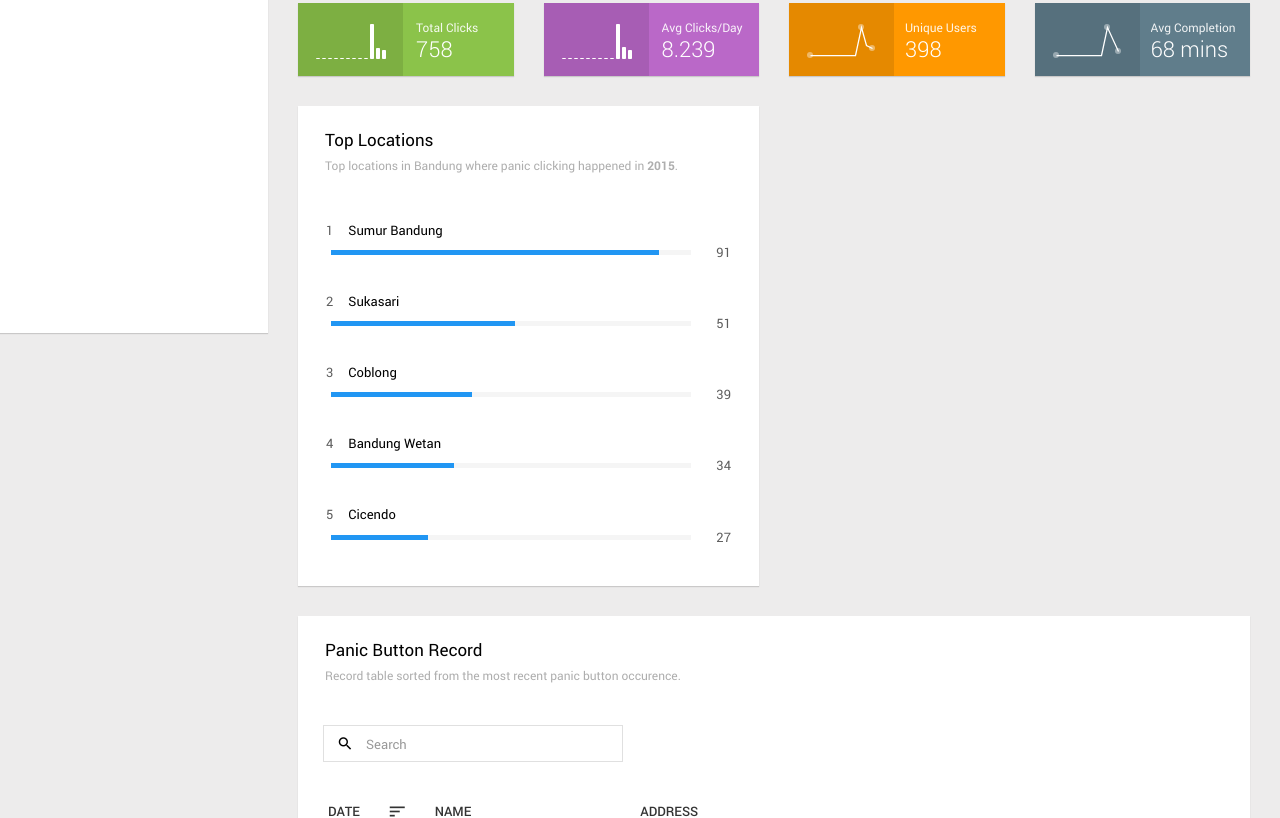
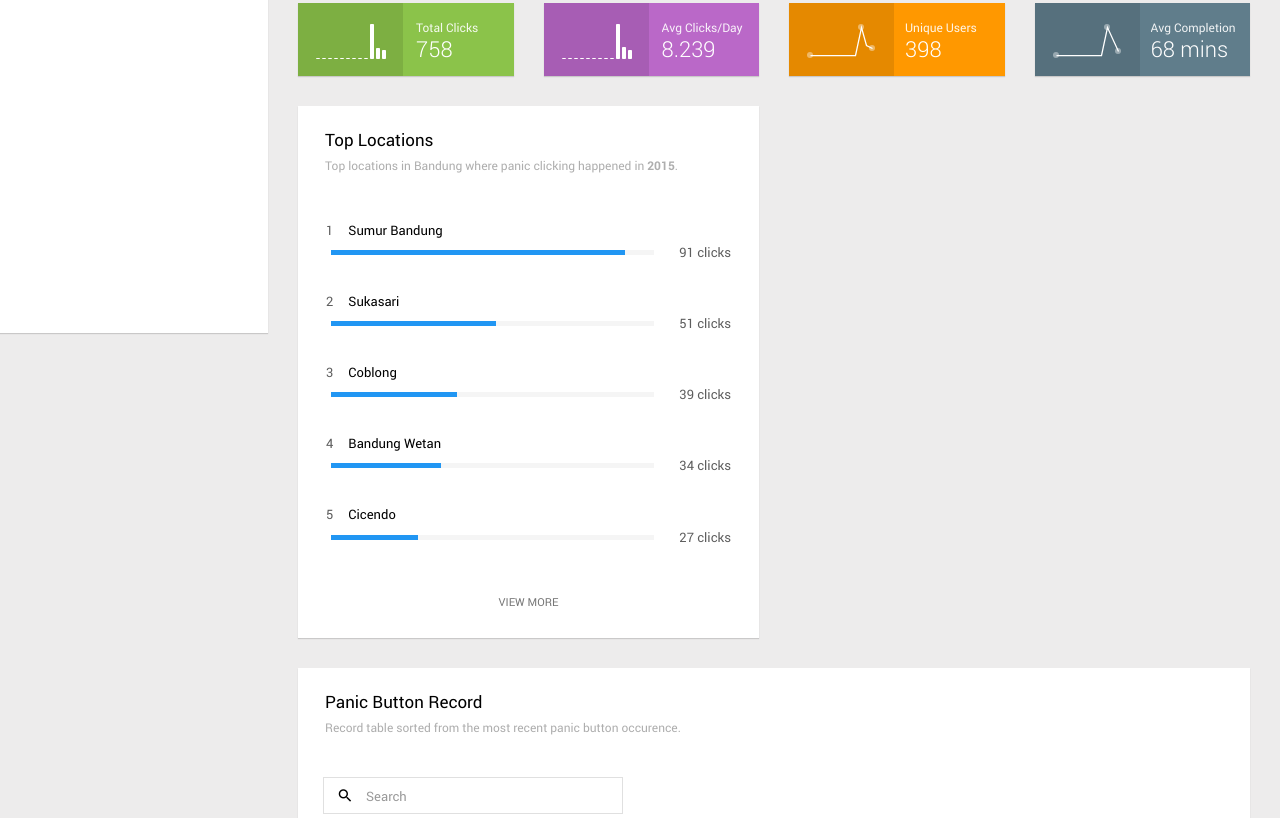
Before and after one commit to girikuncoro/bandung-juara, a plain HTML site: page index.html in a window 1280 px wide. Shown: the part 467-1285 px from the top of the page. Drawn offline with Linux system fonts and the light colour scheme.

Commit message:
Added click handler for generating top locations list

```diff
--- a/index.html
+++ b/index.html
@@ -175,10 +175,11 @@
                         <h2>Top Locations<small>Top locations in Bandung where panic clicking happened in <b>2015</b>.</small></h2>
                     </div>
 
-                  <div class="list-group">
+                    <div class="list-group" id="card-locations">
                         <div class="lg-body">
                             <div class="p-5" id="top-locations">
                             </div>
+                            <a class="view-more locations show-more" href="#card-locations">View More</a>
                         </div>
                     </div>
                   </div>
--- a/js/app-2.js
+++ b/js/app-2.js
@@ -240,16 +240,36 @@ function sortDistricts(districts) {
 }
 
 function populateLocation(sortedDistricts, total=5) {
-  console.log(sortedDistricts);
   // default top 5 locations
+  var maxShow = 10;
+
   for(var i = 0; i < total; i++) {
+    appendDistrict(sortedDistricts[i], i);
+  }
+
+  $('.show-more').on('click', function() {
+    if($(this).hasClass('show-less')) {
+      for(var i = total; i < maxShow; i++) {
+        $("#top-locations div.list-group-item").last().remove();
+      }
+      $(this).removeClass('show-less').html('View More');
+      return;
+    }
+
+    for(var i = total; i < maxShow; i++) {
+      appendDistrict(sortedDistricts[i], i);
+    }
+    $('.view-more.locations').addClass('show-less').html('View Less');
+  });
+
+  function appendDistrict(data, idx) {
     $("#top-locations").append('\
         <div class="list-group-item media">\
           <div class="pull-left">\
-          ' + (i+1) + '\
+            ' + (idx+1) + '\
           </div>\
-        <div class="lgi-heading m-l-5">' + sortedDistricts[i].district + '</div>\
-          <div class="pull-right">' + sortedDistricts[i].count + '</div>\
+          <div class="lgi-heading m-l-5">' + data.district + '</div>\
+            <div class="pull-right">' + data.count + ' clicks</div>\
               <div class="media-body">\
                 <div class="progress">\
                   <div class="progress-bar" role="progressbar" aria-valuenow="' + sortedDistricts[i].count + '" aria-valuemin="0" aria-valuemax="100" style="width: ' + sortedDistricts[i].count + '%">\
@@ -259,6 +279,7 @@ function populateLocation(sortedDistricts, total=5) {
           </div>');
   }
 }
+
 
 /*-------------------------------------------
     Sparkline
```
Lines whose indentation alone changed are shown as unchanged.
